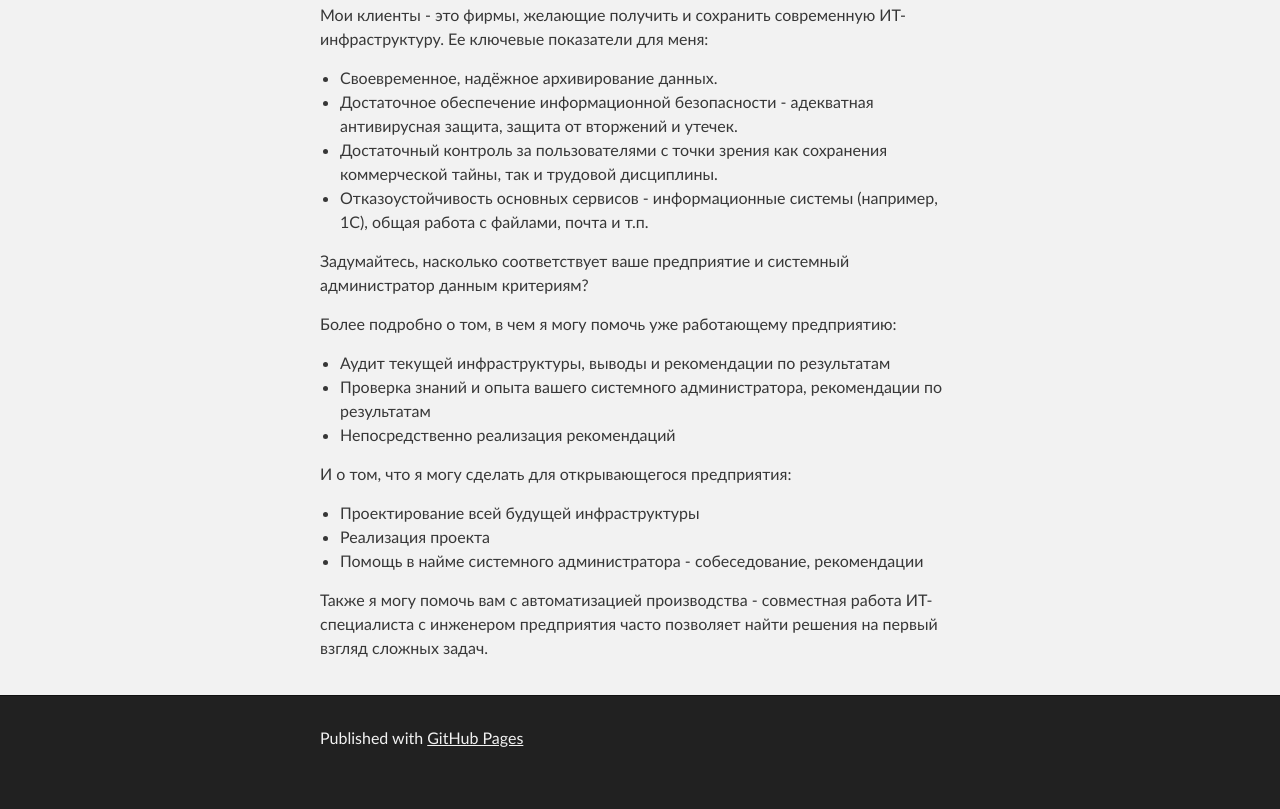
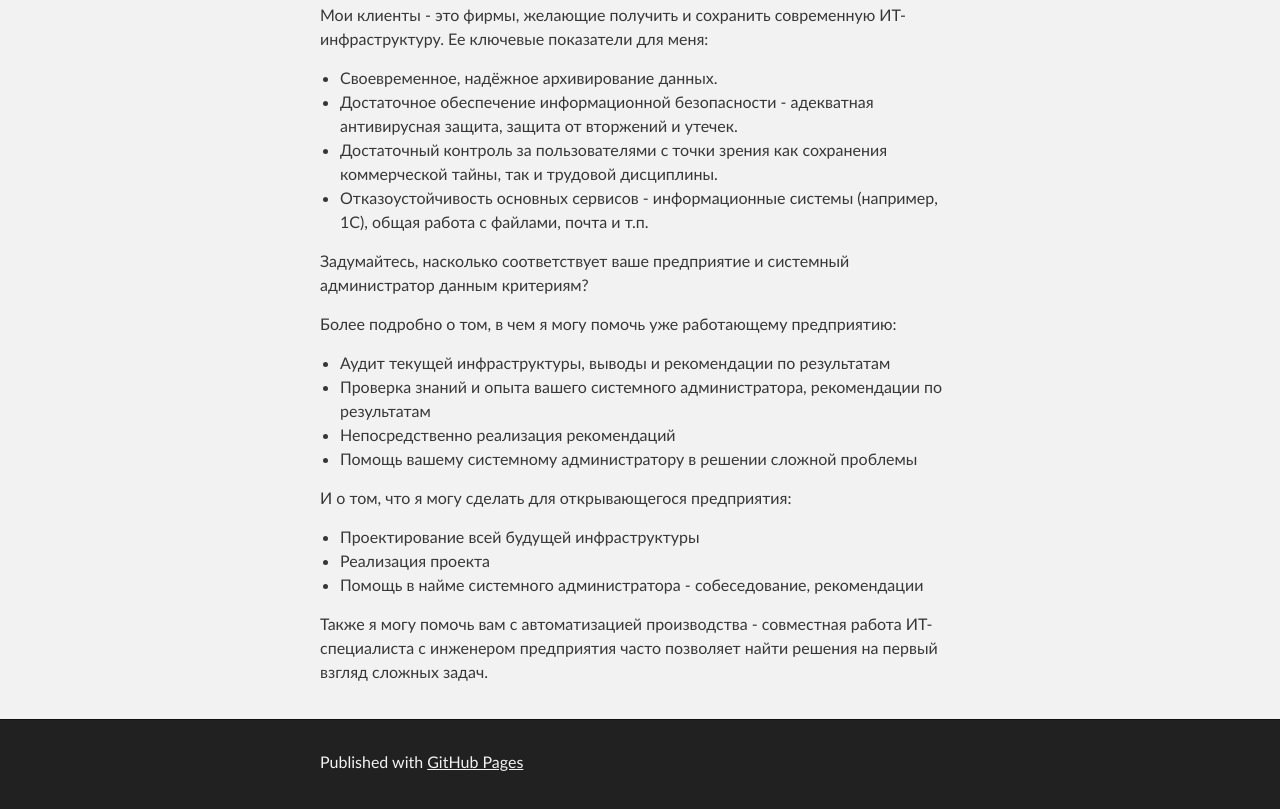
Before and after one commit to ghmahn/ghmahn.github.io, a plain HTML site: page index.html in a window 1280 px wide. Shown: the part 530-1339 px from the top of the page. Before the commit the page ends 1315 px from the top, so only its background shows below. Drawn offline with Linux system fonts and the light colour scheme.

Commit message:
Добавлено

```diff
--- a/index.html
+++ b/index.html
@@ -49,6 +49,7 @@
 <li>Аудит текущей инфраструктуры, выводы и рекомендации по результатам</li>
 <li>Проверка знаний и опыта вашего системного администратора, рекомендации по результатам</li>
 <li>Непосредственно реализация рекомендаций</li>
+<li>Помощь вашему системному администратору в решении сложной проблемы</li>
 </ul>
 
 <p>И о том, что я могу сделать для открывающегося предприятия:</p>
```
